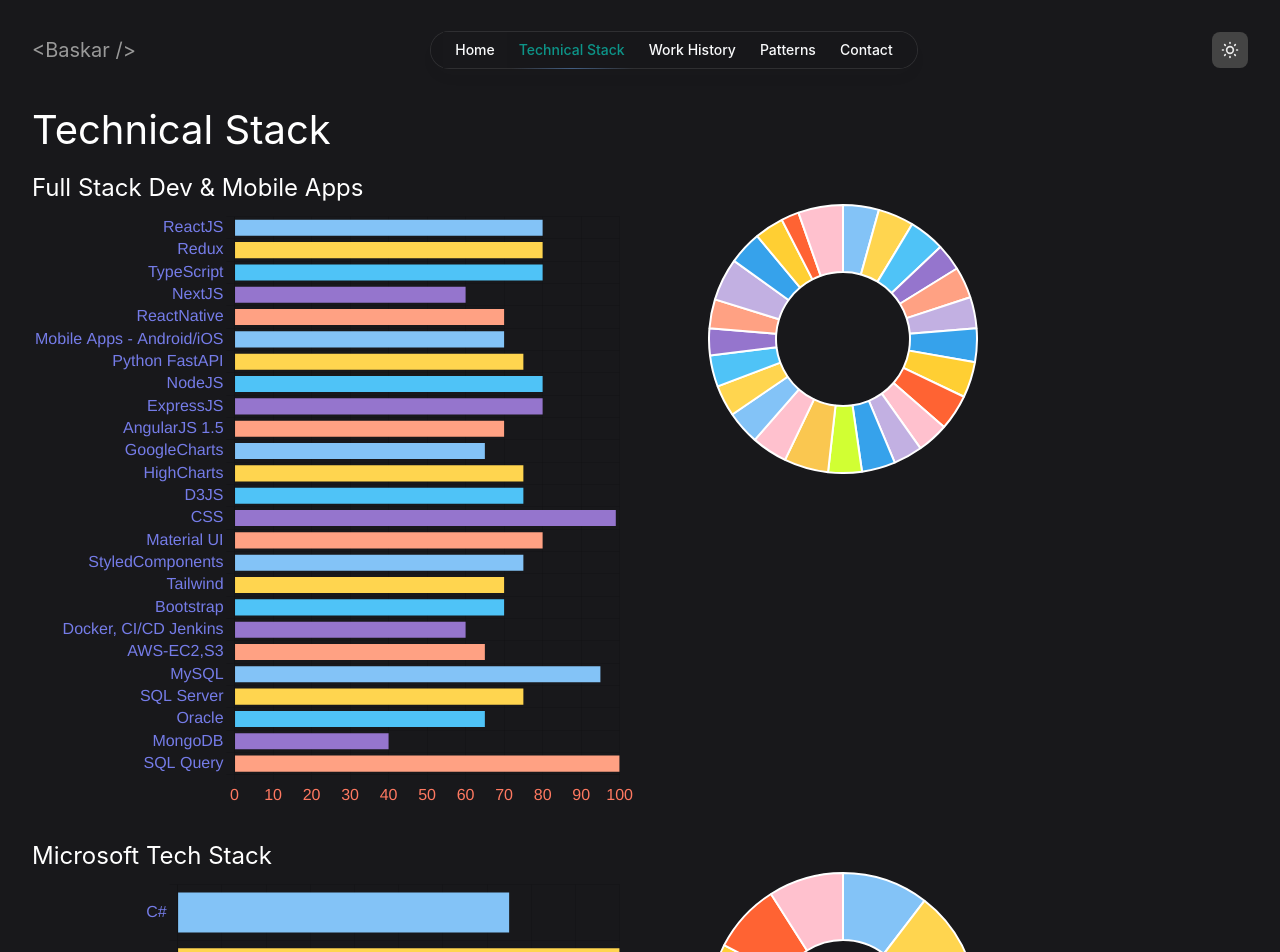
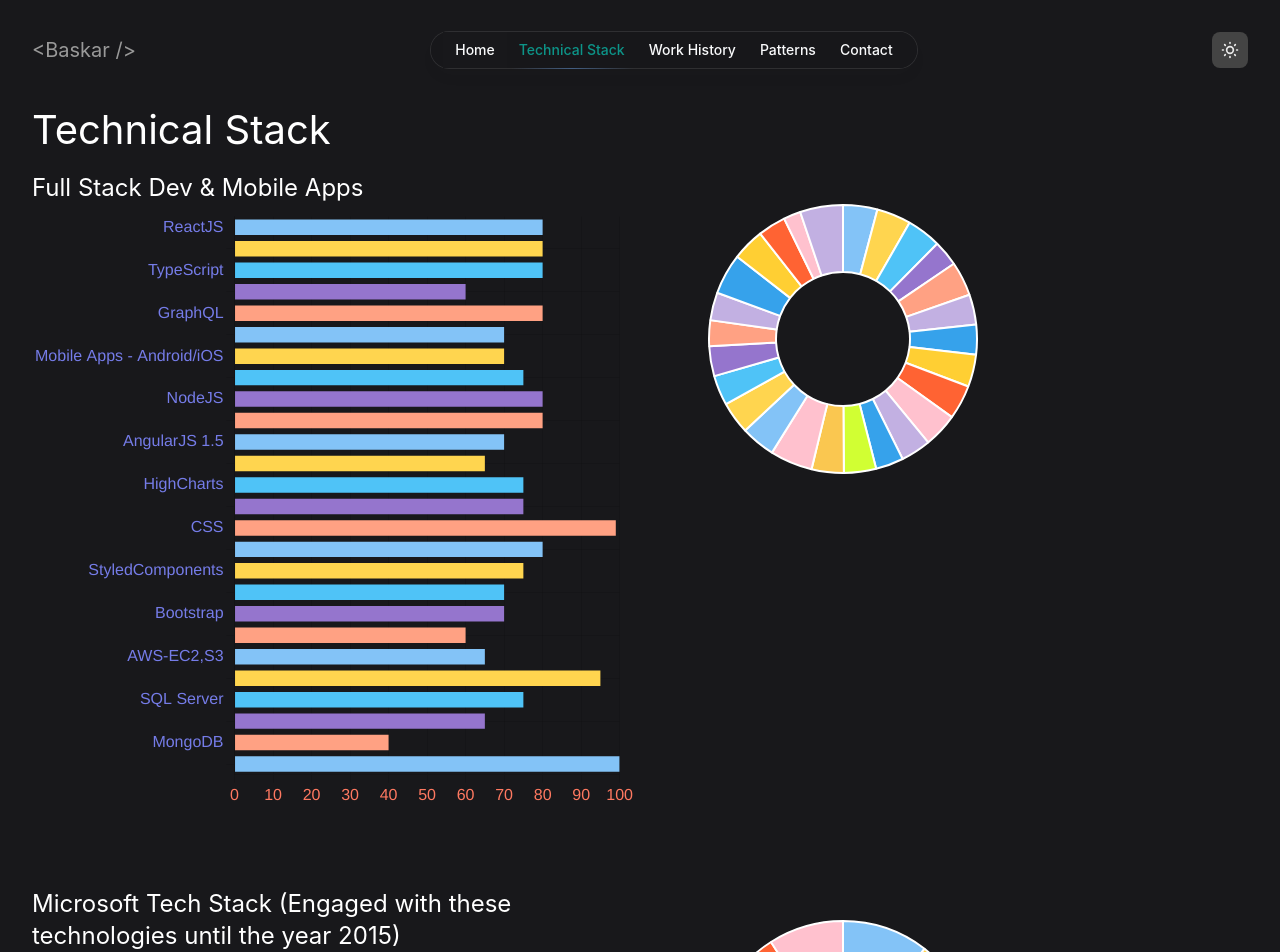
Before and after one commit to bjbaskar/bjbaskar.github.io, a Next.js app: page /techstack in a window 1280 px wide. Shown: the top 952 px of the page. Built offline with nearby package versions, Linux system fonts and the light colour scheme.

Commit message:
chart changes

```diff
--- a/components/BarChart.tsx
+++ b/components/BarChart.tsx
@@ -56,6 +56,7 @@
   };
 
   const options: any = {
+    aspectRatio: 1,
     indexAxis: "y" as const,
     elements: {
       bar: {
--- a/data/index.ts
+++ b/data/index.ts
@@ -3,6 +3,7 @@
   { key: "Redux", value: 80 },
   { key: "TypeScript", value: 80 },
   { key: "NextJS", value: 60 },
+  { key: "GraphQL", value: 80 },
 
   { key: "ReactNative", value: 70 },
   { key: "Mobile Apps - Android/iOS", value: 70 },
--- a/pages/techstack.tsx
+++ b/pages/techstack.tsx
@@ -29,9 +29,13 @@
           </div>
         </div>
 
+        <br />
+        <br />
         <div className="mt-8 mx-auto flex-wrap grid grid-cols-1 md:grid-cols-2 gap-2">
           <BarChart
-            title={"Microsoft Tech Stack"}
+            title={
+              "Microsoft Tech Stack (Engaged with these technologies until the year 2015)"
+            }
             labels={MSdata.map((d) => d.key)}
             data={MSdata.map((d) => d.value)}
             chartoptions={{
```
